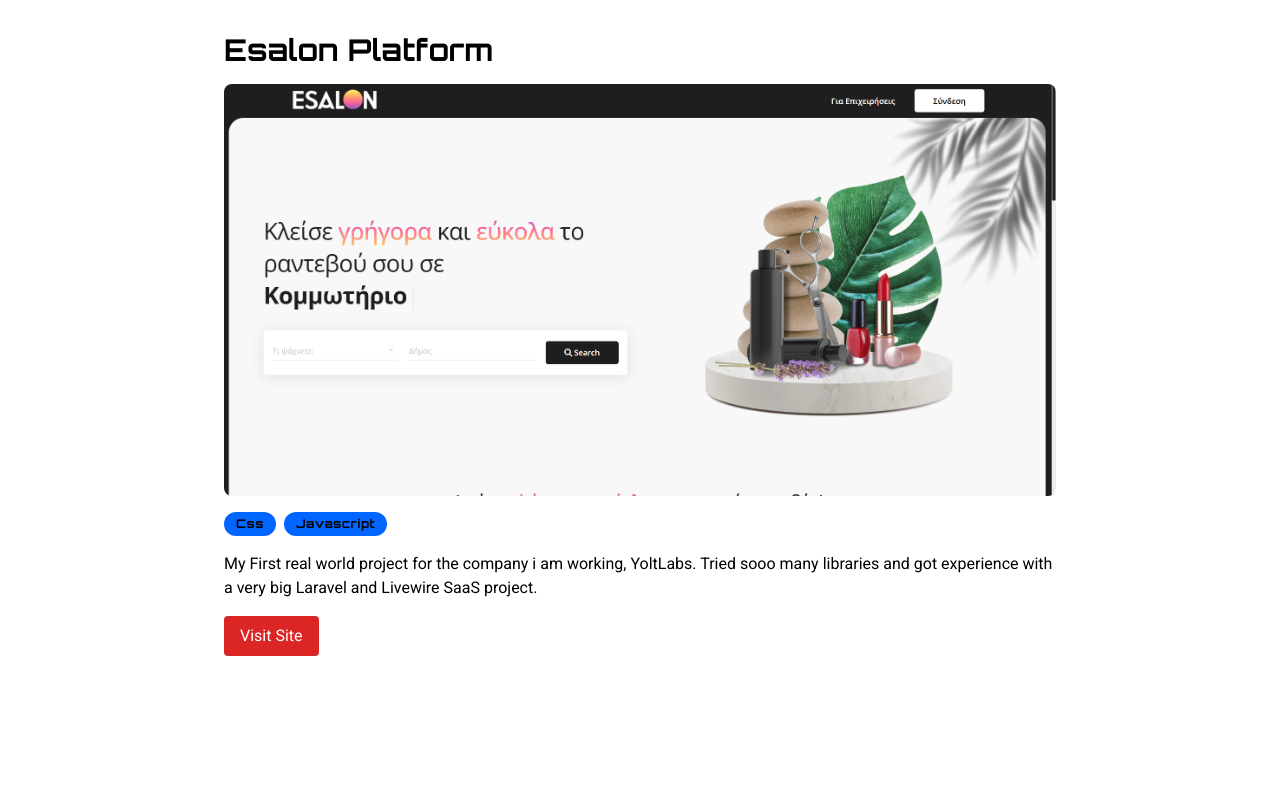
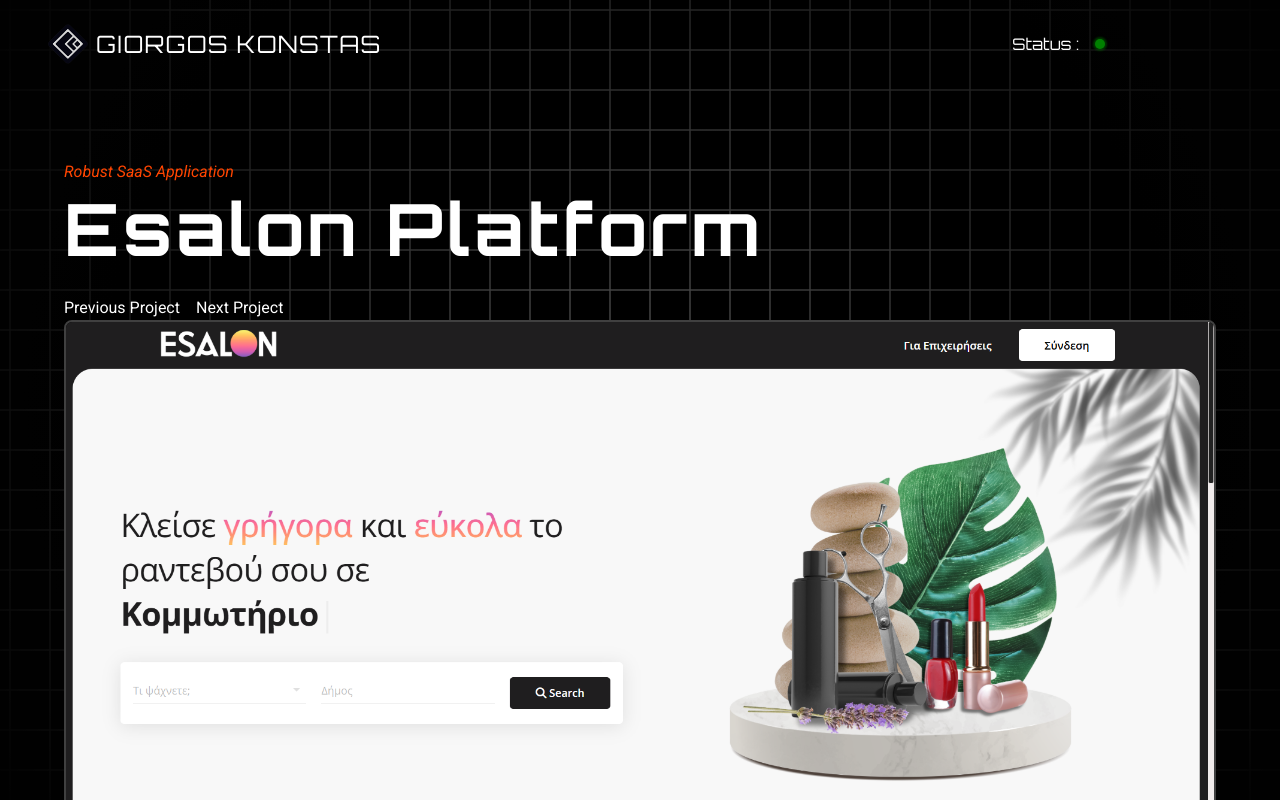
Before and after one commit to Giorgos-K-89/Portfolio, a React (Vite) app: page /project/1 in a window 1280 px wide. Shown: the top 800 px of the page. Built offline with nearby package versions, Linux system fonts and the light colour scheme.

Commit message:
projectdetails fix

```diff
--- a/src/components/OrbitalCarousel.jsx
+++ b/src/components/OrbitalCarousel.jsx
@@ -52,7 +52,7 @@ export default function OrbitalCarousel() {
       </div>
       {/* Info Panel: shows details of hovered project */}
       {hoveredProject && (
-        <div className="absolute w-[90vw] max-w-screen-sm flex-1 bg-gray-900 bg-opacity-70 backdrop-blur-lg pt-8 p-4 rounded-lg text-white z-10 flex flex-col gap-4">
+        <div className="absolute w-[90vw] max-w-screen-sm flex-1 bg-gray-900 bg-opacity-70 backdrop-blur-lg pt-8 p-4 rounded-lg text-white z-10 flex flex-col gap-4 border-2 border-neutral-800">
           <span
             className="absolute top-2 right-2 cursor-pointer"
             onClick={() => setHoveredProject(null)}
@@ -70,7 +70,7 @@ export default function OrbitalCarousel() {
           <img
             src={hoveredProject.previewImg}
             alt="Project's Preview image Not found"
-            className="w-full rounded-lg"
+            className="w-full rounded-lg "
           />
           <div className="flex gap-2 items-center">
             <h3 className="text-2xl font-bold tracking-wide">
@@ -105,7 +105,7 @@ export default function OrbitalCarousel() {
             {hoveredProject.stack.map((s, index) => (
               <p
                 key={index}
-                className="bg-[var(--primaryBlue)] px-3 py-1 rounded-full text-xs font-semibold tracking-wider"
+                className="bg-[var(--primaryBlue)] px-3 py-1 rounded-full text-xs font-semibold tracking-wider capitalize"
               >
                 {s}
               </p>
--- a/src/components/ProjectDetails.jsx
+++ b/src/components/ProjectDetails.jsx
@@ -1,32 +1,68 @@
-import { useParams } from "react-router-dom";
+import { Link, useParams } from "react-router-dom";
 import projects from "../data/projects";
+import Navbar from "./Navbar";
+import Squares from "./Squares";
 
 export default function ProjectDetails() {
   const { projectId } = useParams();
   const project = projects.find((p) => String(p.id) === projectId);
+
+  const total = projects.length;
+  const prevId = project.id === 1 ? total : project.id - 1;
+  const nextId = project.id === total ? 1 : project.id + 1;
 
   if (!project) {
     return <div className="p-8 text-center">Project not found.</div>;
   }
 
   return (
-    <div className="p-8 max-w-4xl mx-auto">
-      <h1 className="text-3xl font-bold mb-4">{project.title}</h1>
+    <main className="bg-black w-full min-h-screen pt-40 pb-10 text-white">
+      <Navbar />
+      <Squares
+        speed={0.5}
+        squareSize={40}
+        direction="diagonal" // up, down, left, right, diagonal
+        borderColor="#fff"
+        hoverFillColor="#222"
+      />
+      <div className="relative w-[90vw] max-w-screen-2xl mx-auto z-10">
+        <p className="text-base italic mb-2 text-[var(--accentOrange)]">
+          {project.descriptionTitle}
+        </p>
+        <div className="flex flex-col lg::flex-row w-full justify-between">
+          <h1 className="text-3xl md:text-5xl lg:text-5xl xl:text-7xl font-bold mb-8 tracking-wider">
+            {project.title}
+          </h1>
+          <div className="flex items-center gap-4">
+            <Link
+              to={`/project/${prevId}`}
+              className="cursor-pointer hover:underline hover:text-[var(--primaryBlue)]"
+            >
+              Previous Project
+            </Link>
+            <Link
+              to={`/project/${nextId}`}
+              className="cursor-pointer hover:underline hover:text-[var(--primaryBlue)]"
+            >
+              Next Project
+            </Link>
+          </div>
+        </div>
         {project.previewImg && (
           <img
             src={project.previewImg}
             alt={project.title}
-          className="w-full rounded-lg mb-4"
+            className="w-full rounded-lg mb-4 border-2 border-neutral-700"
           />
         )}
         <div className="flex flex-wrap gap-2 mb-4">
           {project.stack.map((tech, index) => (
-          <span
+            <p
               key={index}
-            className="bg-[var(--primaryBlue)] px-3 py-1 rounded-full text-xs font-semibold tracking-wider"
+              className="bg-[var(--primaryBlue)] px-3 py-1 rounded-full text-xs font-semibold tracking-wider capitalize"
             >
               {tech}
-          </span>
+            </p>
           ))}
         </div>
         <p className="mb-4">{project.description}</p>
@@ -41,5 +77,6 @@ export default function ProjectDetails() {
           </a>
         )}
       </div>
+    </main>
   );
 }
--- /dev/null
+++ b/src/components/Squares.jsx
@@ -0,0 +1,157 @@
+/* eslint-disable react/prop-types */
+import { useRef, useEffect } from "react";
+
+const Squares = ({
+  direction = "right",
+  speed = 1,
+  borderColor = "#999",
+  squareSize = 40,
+  hoverFillColor = "#222",
+}) => {
+  const canvasRef = useRef(null);
+  const requestRef = useRef(null);
+  const numSquaresX = useRef(0);
+  const numSquaresY = useRef(0);
+  const gridOffset = useRef({ x: 0, y: 0 });
+  const hoveredSquareRef = useRef(null);
+
+  useEffect(() => {
+    const canvas = canvasRef.current;
+    if (!canvas) return;
+    const ctx = canvas.getContext("2d");
+
+    const resizeCanvas = () => {
+      canvas.width = canvas.offsetWidth;
+      canvas.height = canvas.offsetHeight;
+      numSquaresX.current = Math.ceil(canvas.width / squareSize) + 1;
+      numSquaresY.current = Math.ceil(canvas.height / squareSize) + 1;
+    };
+
+    window.addEventListener("resize", resizeCanvas);
+    resizeCanvas();
+
+    const drawGrid = () => {
+      if (!ctx) return;
+
+      ctx.clearRect(0, 0, canvas.width, canvas.height);
+
+      const startX = Math.floor(gridOffset.current.x / squareSize) * squareSize;
+      const startY = Math.floor(gridOffset.current.y / squareSize) * squareSize;
+
+      for (let x = startX; x < canvas.width + squareSize; x += squareSize) {
+        for (let y = startY; y < canvas.height + squareSize; y += squareSize) {
+          const squareX = x - (gridOffset.current.x % squareSize);
+          const squareY = y - (gridOffset.current.y % squareSize);
+
+          if (
+            hoveredSquareRef.current &&
+            Math.floor((x - startX) / squareSize) ===
+              hoveredSquareRef.current.x &&
+            Math.floor((y - startY) / squareSize) === hoveredSquareRef.current.y
+          ) {
+            ctx.fillStyle = hoverFillColor;
+            ctx.fillRect(squareX, squareY, squareSize, squareSize);
+          }
+
+          ctx.strokeStyle = borderColor;
+          ctx.strokeRect(squareX, squareY, squareSize, squareSize);
+        }
+      }
+
+      const gradient = ctx.createRadialGradient(
+        canvas.width / 2,
+        canvas.height / 2,
+        0,
+        canvas.width / 2,
+        canvas.height / 2,
+        Math.sqrt(canvas.width ** 2 + canvas.height ** 2) / 2
+      );
+      gradient.addColorStop(0, "rgba(0, 0, 0, 0)");
+      gradient.addColorStop(1, "#060606");
+
+      ctx.fillStyle = gradient;
+      ctx.fillRect(0, 0, canvas.width, canvas.height);
+    };
+
+    const updateAnimation = () => {
+      const effectiveSpeed = Math.max(speed, 0.1);
+      switch (direction) {
+        case "right":
+          gridOffset.current.x =
+            (gridOffset.current.x - effectiveSpeed + squareSize) % squareSize;
+          break;
+        case "left":
+          gridOffset.current.x =
+            (gridOffset.current.x + effectiveSpeed + squareSize) % squareSize;
+          break;
+        case "up":
+          gridOffset.current.y =
+            (gridOffset.current.y + effectiveSpeed + squareSize) % squareSize;
+          break;
+        case "down":
+          gridOffset.current.y =
+            (gridOffset.current.y - effectiveSpeed + squareSize) % squareSize;
+          break;
+        case "diagonal":
+          gridOffset.current.x =
+            (gridOffset.current.x - effectiveSpeed + squareSize) % squareSize;
+          gridOffset.current.y =
+            (gridOffset.current.y - effectiveSpeed + squareSize) % squareSize;
+          break;
+        default:
+          break;
+      }
+
+      drawGrid();
+      requestRef.current = requestAnimationFrame(updateAnimation);
+    };
+
+    const handleMouseMove = (event) => {
+      const rect = canvas.getBoundingClientRect();
+      const mouseX = event.clientX - rect.left;
+      const mouseY = event.clientY - rect.top;
+
+      const startX = Math.floor(gridOffset.current.x / squareSize) * squareSize;
+      const startY = Math.floor(gridOffset.current.y / squareSize) * squareSize;
+
+      const hoveredSquareX = Math.floor(
+        (mouseX + gridOffset.current.x - startX) / squareSize
+      );
+      const hoveredSquareY = Math.floor(
+        (mouseY + gridOffset.current.y - startY) / squareSize
+      );
+
+      if (
+        !hoveredSquareRef.current ||
+        hoveredSquareRef.current.x !== hoveredSquareX ||
+        hoveredSquareRef.current.y !== hoveredSquareY
+      ) {
+        hoveredSquareRef.current = { x: hoveredSquareX, y: hoveredSquareY };
+      }
+    };
+
+    const handleMouseLeave = () => {
+      hoveredSquareRef.current = null;
+    };
+
+    canvas.addEventListener("mousemove", handleMouseMove);
+    canvas.addEventListener("mouseleave", handleMouseLeave);
+    requestRef.current = requestAnimationFrame(updateAnimation);
+
+    return () => {
+      window.removeEventListener("resize", resizeCanvas);
+      if (requestRef.current) cancelAnimationFrame(requestRef.current);
+      canvas.removeEventListener("mousemove", handleMouseMove);
+      canvas.removeEventListener("mouseleave", handleMouseLeave);
+    };
+  }, [direction, speed, borderColor, hoverFillColor, squareSize]);
+
+  return (
+    <canvas
+      ref={canvasRef}
+      className="w-full h-full border-none block fixed inset-0 opacity-30"
+    ></canvas>
+  );
+};
+
+export default Squares;
--- a/src/data/projects.js
+++ b/src/data/projects.js
@@ -5,7 +5,7 @@ const projects = [
     planet: "/planets/1.png",
     previewImg: "/projects/esalon-platform.png",
     images: [],
-    stack: ["Css", "Javascript"],
+    stack: ["Html", "Css", "Javascript"],
     descriptionTitle: "Robust SaaS Application",
     description:
       "My First real world project for the company i am working, YoltLabs. Tried sooo many libraries and got experience with a very big Laravel and Livewire SaaS project.",
```
Lines whose indentation alone changed are shown as unchanged.
